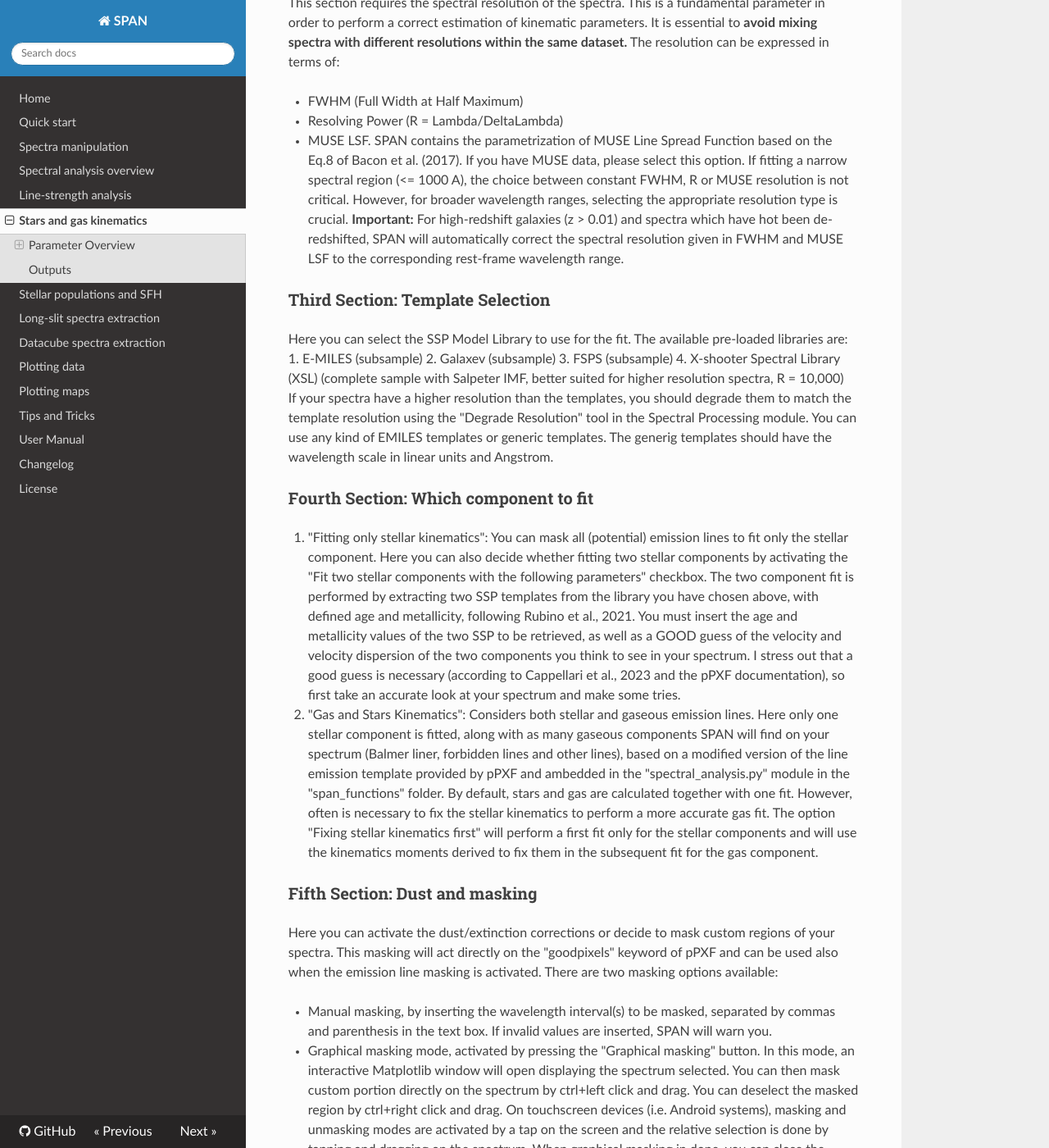
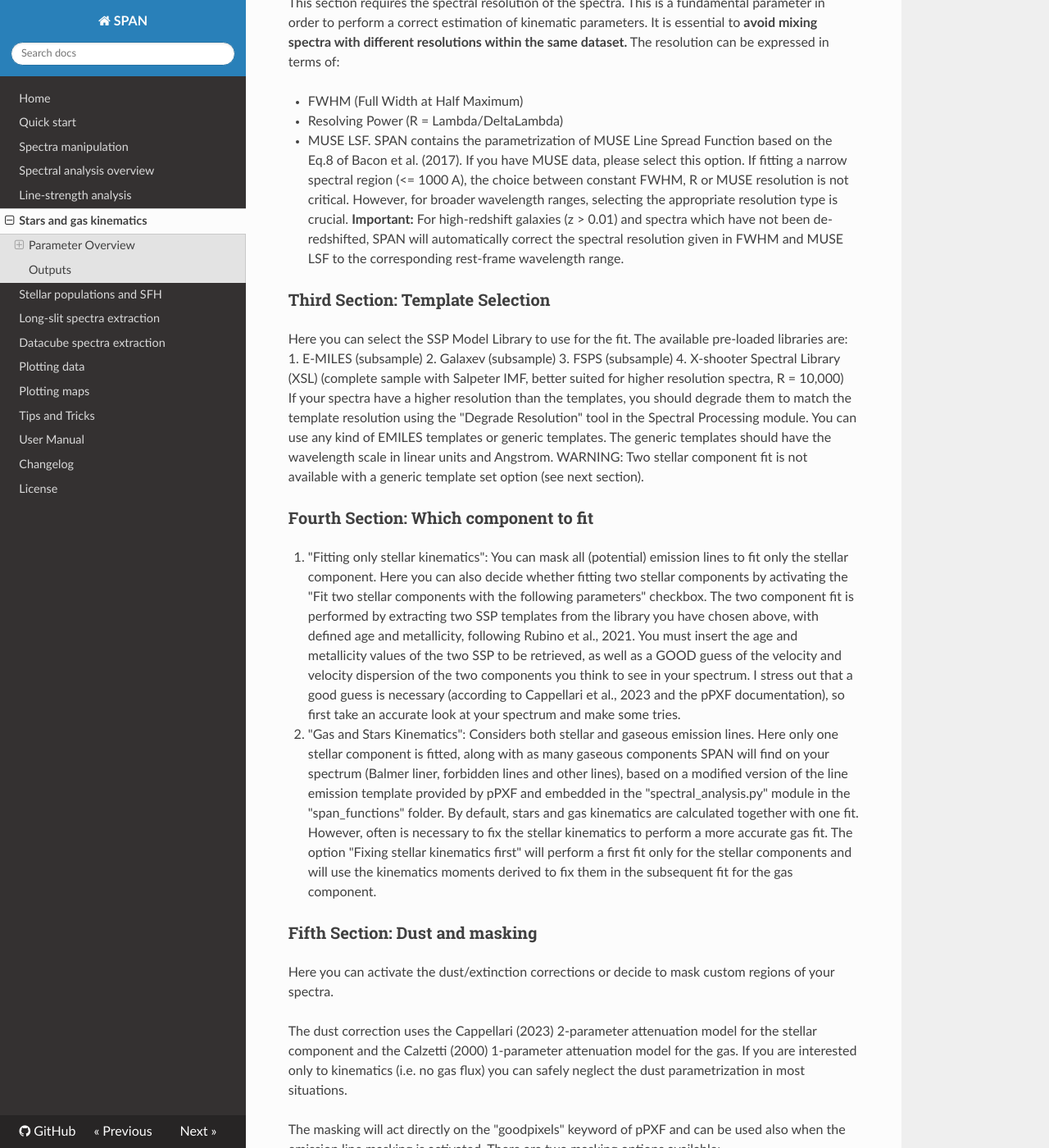
Before and after one commit to danielegasparri/span-gui, an MkDocs documentation site: the page built from docs/stars_and_gas_kinematics.md, in a window 1280 px wide and 1400 px high, scrolled down 1553 px. Shown: the whole window at 82% size. Built offline with MkDocs 1.6.1, drawn with Linux system fonts in a browser that asks for light colours; nearby versions of some CDN libraries; some of the changed text lies outside the part shown.

Commit message:
Add files via upload

```diff
--- a/docs/stars_and_gas_kinematics.md
+++ b/docs/stars_and_gas_kinematics.md
@@ -31,7 +31,7 @@ The resolution can be expressed in terms of:
 - FWHM (Full Width at Half Maximum)
 - Resolving Power (R = Lambda/DeltaLambda)
 - MUSE LSF. SPAN contains the parametrization of MUSE Line Spread Function based on the Eq.8 of Bacon et al. (2017). If you have MUSE data, please select this option.
-If fitting a narrow spectral region (<= 1000 A), the choice between constant FWHM, R or MUSE resolution is not critical. However, for broader wavelength ranges, selecting the appropriate resolution type is crucial. **Important:** For high-redshift galaxies (z > 0.01) and spectra which have hot been de-redshifted, SPAN will automatically correct the spectral resolution given in FWHM and MUSE LSF to the corresponding rest-frame wavelength range.
+If fitting a narrow spectral region (<= 1000 A), the choice between constant FWHM, R or MUSE resolution is not critical. However, for broader wavelength ranges, selecting the appropriate resolution type is crucial. **Important:** For high-redshift galaxies (z > 0.01) and spectra which have not been de-redshifted, SPAN will automatically correct the spectral resolution given in FWHM and MUSE LSF to the corresponding rest-frame wavelength range.
 
 
 ### Third Section: Template Selection
@@ -41,16 +41,20 @@ Here you can select the SSP Model Library to use for the fit. The available pre-
 	3. FSPS (subsample)
 	4. X-shooter Spectral Library (XSL) (complete sample with Salpeter IMF, better suited for higher resolution spectra, R = 10,000)
 If your spectra have a higher resolution than the templates, you should degrade them to match the template resolution using the "Degrade Resolution" tool in the Spectral Processing module.
-You can use any kind of EMILES templates or generic templates. The generig templates should have the wavelength scale in linear units and Angstrom.
+You can use any kind of EMILES templates or generic templates. The generic templates should have the wavelength scale in linear units and Angstrom. WARNING: Two stellar component fit is not available with a generic template set option (see next section).
 
 
 ### Fourth Section: Which component to fit
 1. "Fitting only stellar kinematics": You can mask all (potential) emission lines to fit only the stellar component. Here you can also decide whether fitting two stellar components by activating the "Fit two stellar components with the following parameters" checkbox. The two component fit is performed by extracting two SSP templates from the library you have chosen above, with defined age and metallicity, following Rubino et al., 2021. You must insert the age and metallicity values of the two SSP to be retrieved, as well as a GOOD guess of the velocity and velocity dispersion of the two components you think to see in your spectrum. I stress out that a good guess is necessary (according to Cappellari et al., 2023 and the pPXF documentation), so first take an accurate look at your spectrum and make some tries.
-2. "Gas and Stars Kinematics": Considers both stellar and gaseous emission lines. Here only one stellar component is fitted, along with as many gaseous components SPAN will find on your spectrum (Balmer liner, forbidden lines and other lines), based on a modified version of the line emission template provided by pPXF and ambedded in the "spectral_analysis.py" module in the "span_functions" folder. By default, stars and gas are calculated together with one fit. However, often is necessary to fix the stellar kinematics to perform a more accurate gas fit. The option "Fixing stellar kinematics first" will perform a first fit only for the stellar components and will use the kinematics moments derived to fix them in the subsequent fit for the gas component.
+2. "Gas and Stars Kinematics": Considers both stellar and gaseous emission lines. Here only one stellar component is fitted, along with as many gaseous components SPAN will find on your spectrum (Balmer liner, forbidden lines and other lines), based on a modified version of the line emission template provided by pPXF and embedded in the "spectral_analysis.py" module in the "span_functions" folder. By default, stars and gas kinematics are calculated together with one fit. However, often is necessary to fix the stellar kinematics to perform a more accurate gas fit. The option "Fixing stellar kinematics first" will perform a first fit only for the stellar components and will use the kinematics moments derived to fix them in the subsequent fit for the gas component.
 
 
 ### Fifth Section: Dust and masking
-Here you can activate the dust/extinction corrections or decide to mask custom regions of your spectra. This masking will act directly on the "goodpixels" keyword of pPXF and can be used also when the emission line masking is activated.
+Here you can activate the dust/extinction corrections or decide to mask custom regions of your spectra.
+
+The dust correction uses the Cappellari (2023) 2-parameter attenuation model for the stellar component and the Calzetti (2000) 1-parameter attenuation model for the gas. If you are interested only to kinematics (i.e. no gas flux) you can safely neglect the dust parametrization in most situations.
+
+The masking will act directly on the "goodpixels" keyword of pPXF and can be used also when the emission line masking is activated.
 There are two masking options available:
 
 - Manual masking, by inserting the wavelength interval(s) to be masked, separated by commas and parenthesis in the text box. If invalid values are inserted, SPAN will warn you.
```
Also changed, not shown: other parts of docs/stars_and_gas_kinematics.md (+4 -4 lines), docs/stellar_populations_and_SFH.md (+3 -2 lines).
